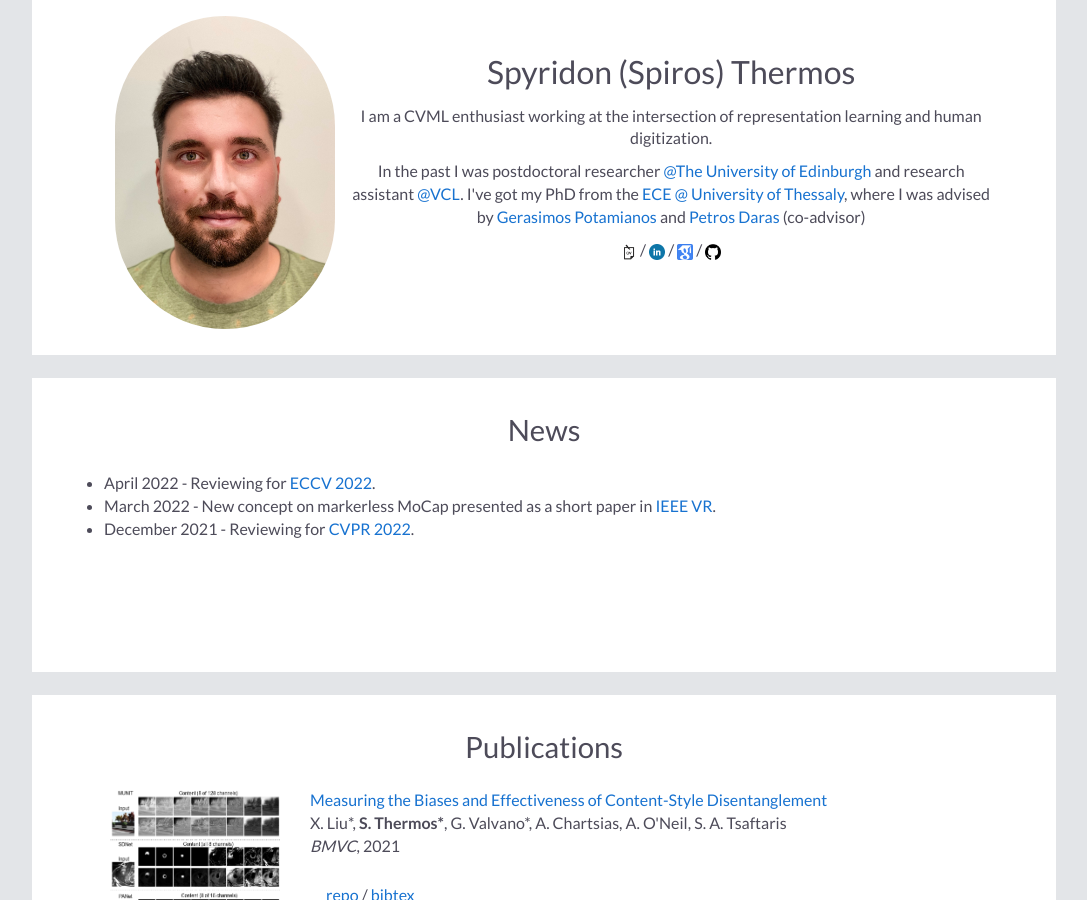
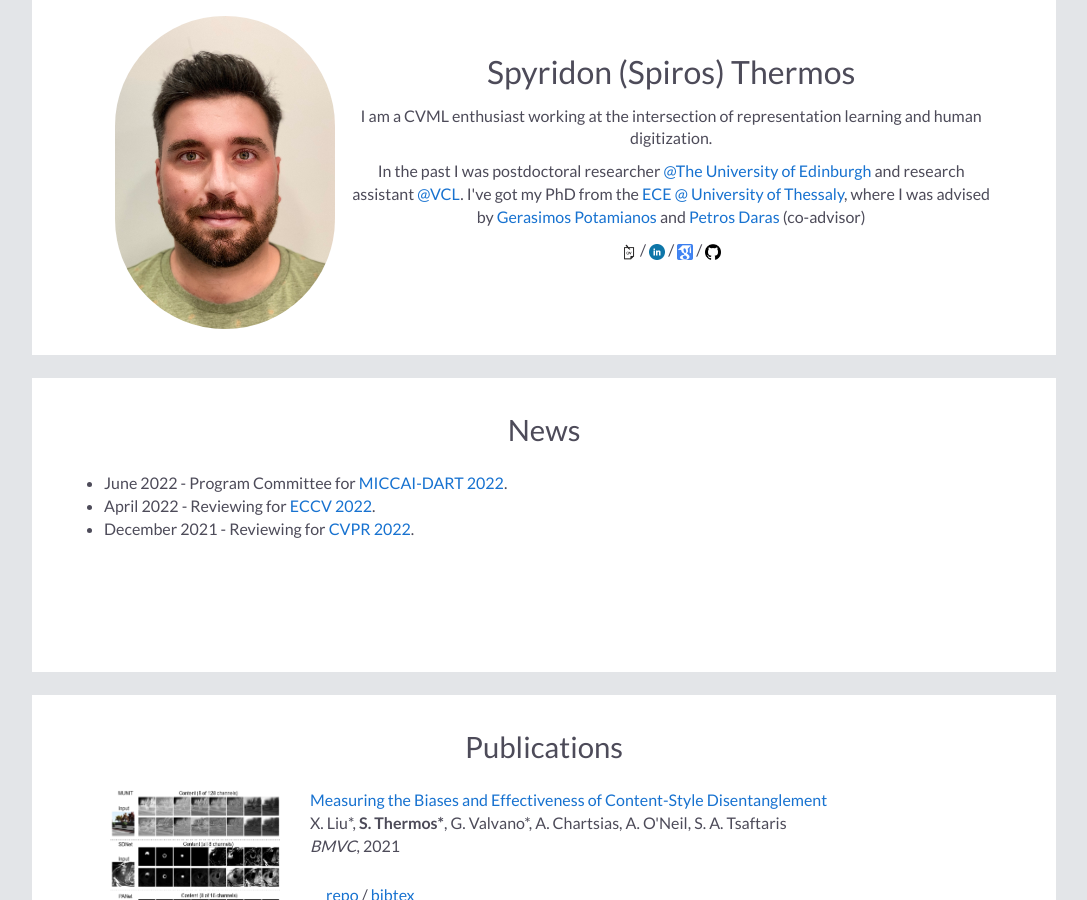
Before and after one commit to spthermo/spthermo.github.io, a Jekyll site: the page built from index.md, in a window 1280 px wide and 900 px high. Shown: the whole window, without its empty margins (96-1183 px from the left). Built offline with Jekyll 4.4.1, drawn with Linux system fonts in a browser that asks for light colours; nearby versions of some CDN libraries; our own code applies the rules of GitHub Pages for plain Markdown files.

Commit message:
Update default.html

```diff
--- a/_layouts/default.html
+++ b/_layouts/default.html
@@ -55,8 +55,8 @@
     <h2>News</h2>
       <div class="news">
         <ul>
+          <li><span> June 2022 - Program Committee for <a href="https://sites.google.com/view/dart2022/home?authuser=0">MICCAI-DART 2022</a>.
           <li><span> April 2022 - Reviewing for <a href="https://eccv2022.ecva.net/">ECCV 2022</a>.
-          <li><span> March 2022 - New concept on markerless MoCap presented as a short paper in <a href="https://ieeevr.org/2022/">IEEE VR</a>.
           <li><span> December 2021 - Reviewing for <a href="https://cvpr2022.thecvf.com/">CVPR 2022</a>.
         </ul>
       </div>
```
